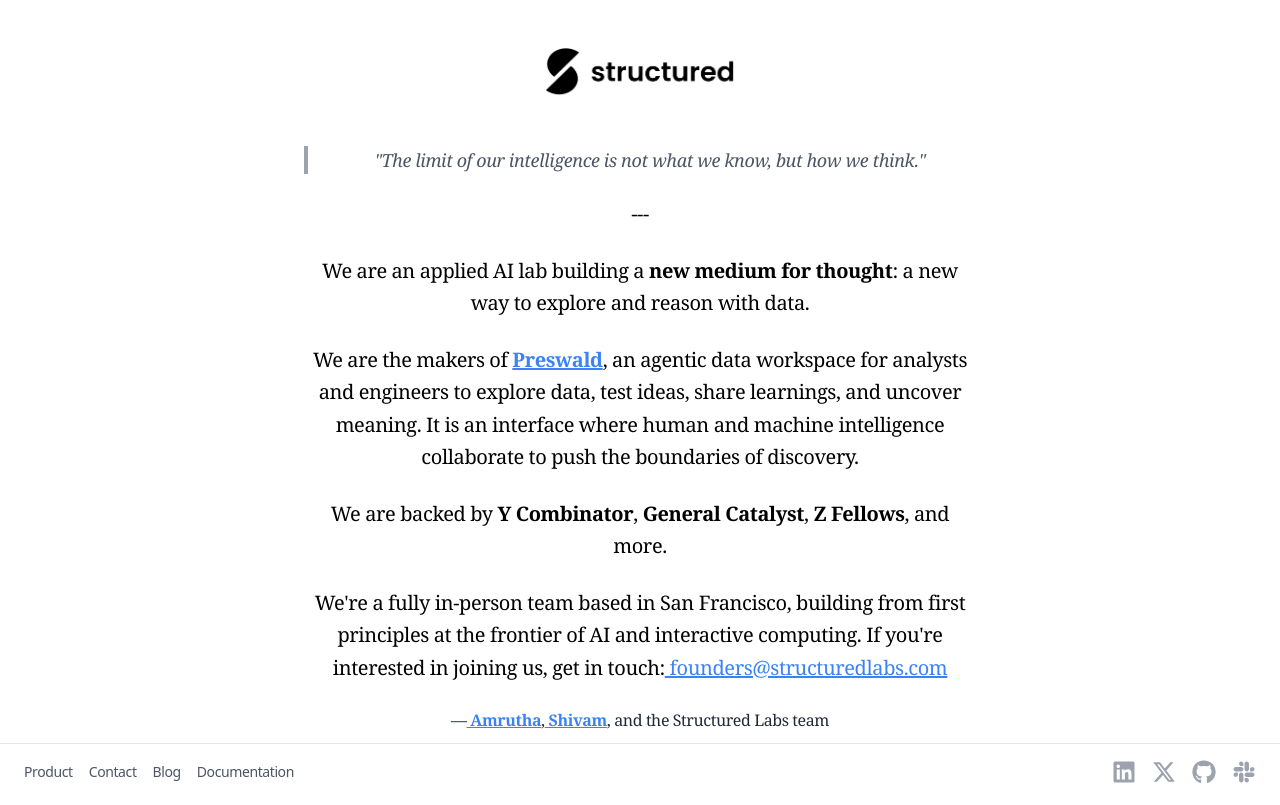
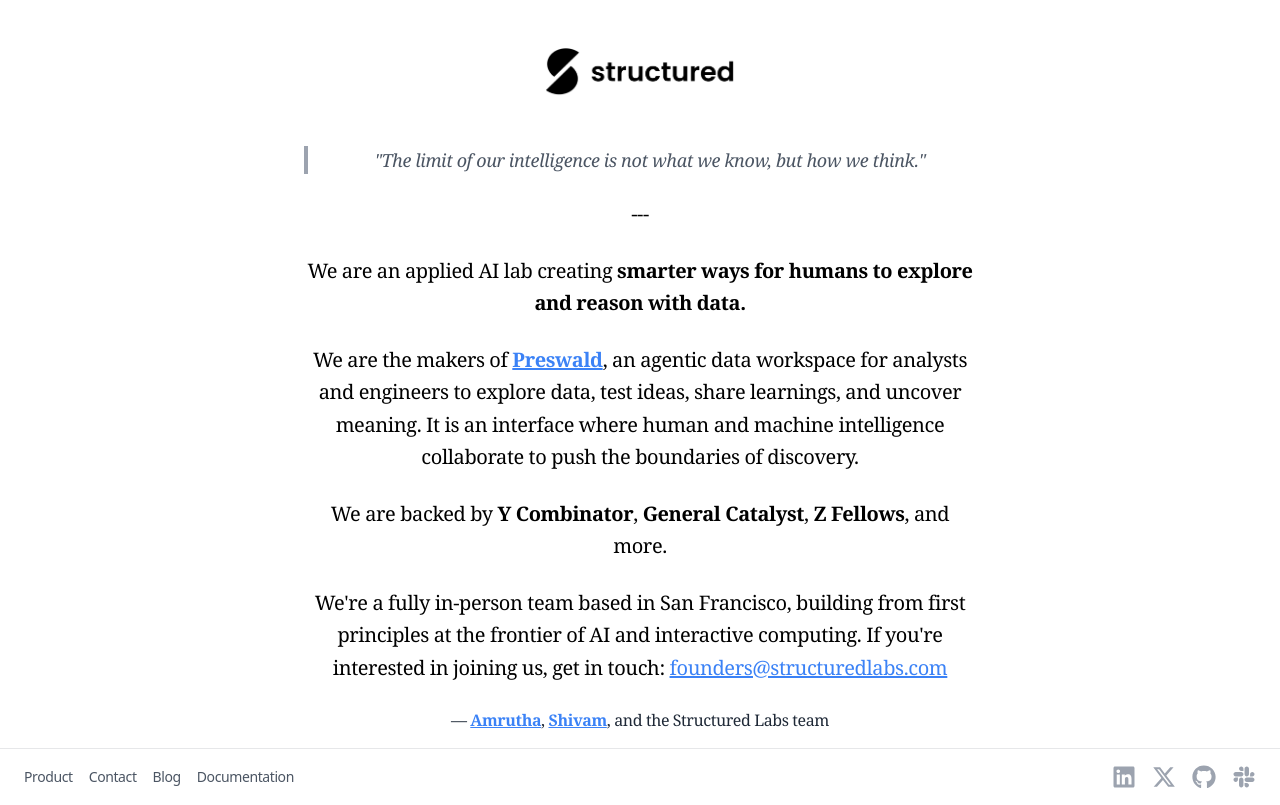
Before and after one commit to StructuredLabs/st-landing, a Next.js app: page / in a window 1280 px wide. Built offline with nearby package versions, Linux system fonts and the light colour scheme.

Commit message:
Update mission.tsx

```diff
--- a/components/mission.tsx
+++ b/components/mission.tsx
@@ -2,14 +2,14 @@
 
 export default function Mission() {
     return (
-        <div className="flex flex-col items-center justify-center min-h-[80vh] text-black text-xl font-serif text-center px-6 leading-relaxed">
+        <div className="flex flex-col items-center justify-center min-h-[80vh] text-black text-xl font-serif text-center px-6 leading-relaxed mb-4">
             <div className="max-w-2xl w-full">
                 <img src="/images/high-contrast-logo.png" alt="Logo" className="w-48 h-auto mt-12 mb-12 mx-auto" />
 
                 <p className="italic mb-6 text-gray-600 border-l-4 border-gray-400 pl-4 text-lg">"The limit of our intelligence is not what we know, but how we think."</p>
                 <p className="mb-6">---</p>
                 <p className="mb-6">
-                    We are an applied AI lab building a <strong>new medium for thought</strong>: a new way to explore and reason with data.
+                    We are an applied AI lab creating <strong>smarter ways for humans to explore and reason with data.</strong>
                 </p>
 
                 <p className="mb-6">
@@ -23,14 +23,14 @@
                 </p>
 
                 <p className="mb-6">
-                    We're a fully in-person team based in San Francisco, building from first principles at the frontier of AI and interactive computing. If you're interested in joining us, get in touch:
+                    We're a fully in-person team based in San Francisco, building from first principles at the frontier of AI and interactive computing. If you're interested in joining us, get in touch:{' '}
                     <a href="mailto:founders@structuredlabs.com" className="text-blue-500 underline"> founders@structuredlabs.com</a>
                 </p>
 
                 <p className="mt-6 text-base text-gray-800">
-                    —
-                    <a href="https://linkedin.com/in/amruthagujjar" target="_blank" rel="noopener noreferrer" className="text-blue-500 underline font-bold"> Amrutha</a>,
-                    <a href="https://linkedin.com/in/shivam-singhal" target="_blank" rel="noopener noreferrer" className="text-blue-500 underline font-bold"> Shivam</a>,
+                    —{' '}
+                    <a href="https://linkedin.com/in/amruthagujjar" target="_blank" rel="noopener noreferrer" className="text-blue-500 underline font-bold">Amrutha</a>,{' '}
+                    <a href="https://linkedin.com/in/shivam-singhal" target="_blank" rel="noopener noreferrer" className="text-blue-500 underline font-bold">Shivam</a>,{' '}
                     and the Structured Labs team
                 </p>
             </div>
```
